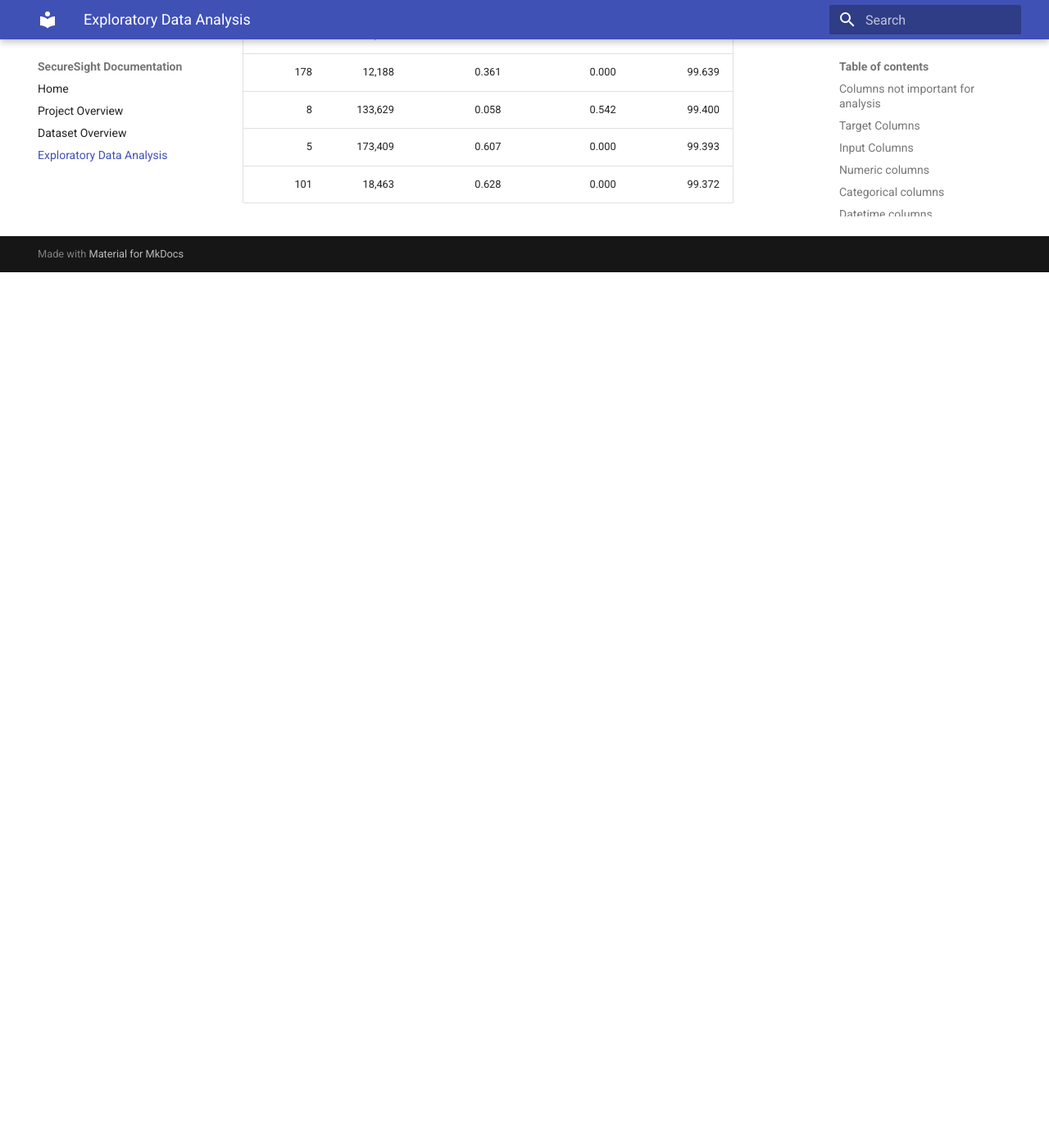
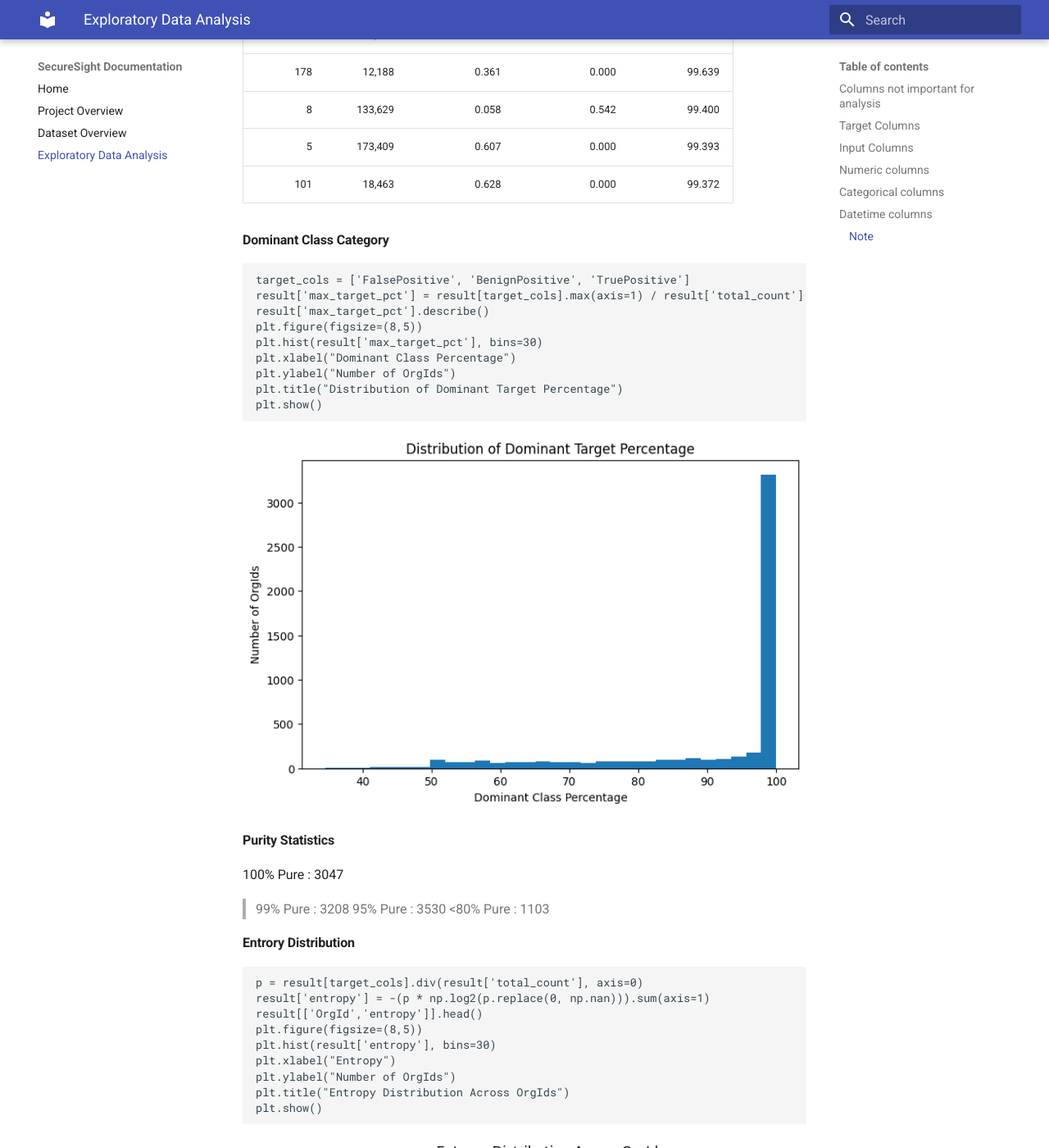
Before and after one commit to vkverma9534/SecureSight, an MkDocs documentation site: the page built from docs/eda.md, in a window 1280 px wide and 1400 px high, scrolled down 10963 px. Shown: the whole window at 82% size. Built offline with MkDocs 1.6.1 and Material for MkDocs 9.7.7, drawn with Linux system fonts in a browser that asks for light colours; before the commit the page ends 11295 px from its top, so only the background shows below that.

Commit message:
added all snippets for target distribution with orgId

````diff
--- a/docs/eda.md
+++ b/docs/eda.md
@@ -325,3 +325,41 @@ TruePositive_df.head(20)
 | 8 | 133,629 | 0.058 | 0.542 | 99.400 |
 | 5 | 173,409 | 0.607 | 0.000 | 99.393 |
 | 101 | 18,463 | 0.628 | 0.000 | 99.372 |
+
+#### Dominant Class Category
+```python
+target_cols = ['FalsePositive', 'BenignPositive', 'TruePositive']
+result['max_target_pct'] = result[target_cols].max(axis=1) / result['total_count'] * 100
+result['max_target_pct'].describe()
+plt.figure(figsize=(8,5))
+plt.hist(result['max_target_pct'], bins=30)
+plt.xlabel("Dominant Class Percentage")
+plt.ylabel("Number of OrgIds")
+plt.title("Distribution of Dominant Target Percentage")
+plt.show()
+```
+
+![Dominant Class Category](images/dom_class1.png)
+
+#### Purity Statistics
+
+100% Pure : 3047
+>99% Pure : 3208
+>95% Pure : 3530
+<80% Pure : 1103
+
+#### Entrory Distribution
+
+```python
+p = result[target_cols].div(result['total_count'], axis=0)
+result['entropy'] = -(p * np.log2(p.replace(0, np.nan))).sum(axis=1)
+result[['OrgId','entropy']].head()
+plt.figure(figsize=(8,5))
+plt.hist(result['entropy'], bins=30)
+plt.xlabel("Entropy")
+plt.ylabel("Number of OrgIds")
+plt.title("Entropy Distribution Across OrgIds")
+plt.show()
+```
+
+![Entropy Distribution](images/entropy_dist.png)
````
Also changed, not shown: docs/images/dom_class1.png (added), docs/images/entropy_dist.png (added).
